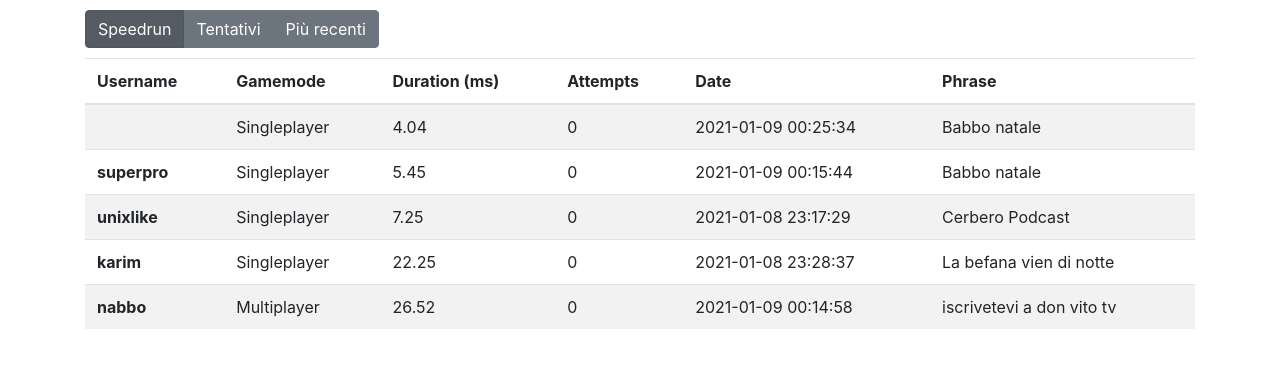
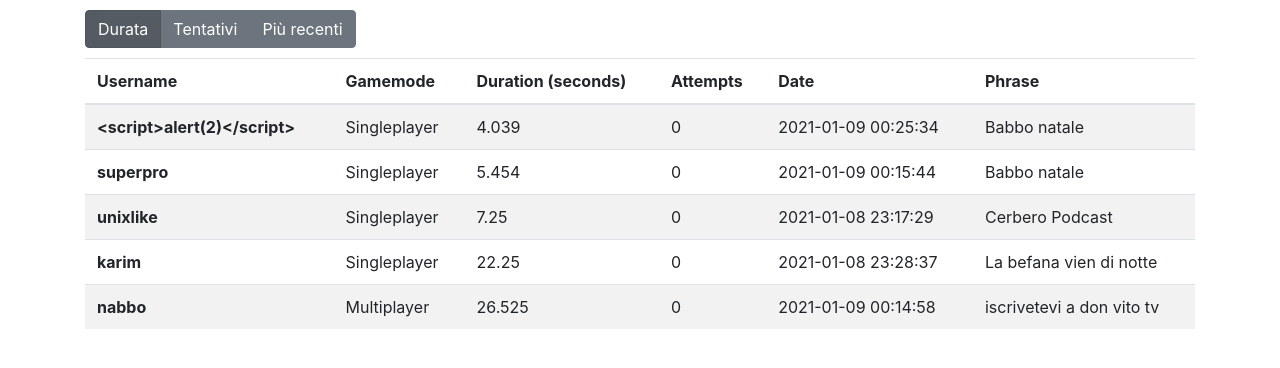
Before and after one commit to asdrubalini/Hangman-Game, a PHP site: page /leaderboard.php in a window 1280 px wide. Shown: the part 56-424 px from the top of the page. Run offline with PHP 8.4, Linux system fonts and the light colour scheme; some libraries are stand-ins or nearby versions.

Commit message:
small fixes

```diff
--- a/leaderboard.php
+++ b/leaderboard.php
@@ -21,7 +21,7 @@ $data = database_fetch_results($sort);
         <div class="row">
             <div class="col">
                 <div class="btn-group btn-group-toggle" data-toggle="Sort">
-                    <label id="duration" class="selector btn btn-secondary <?php echo $sort === 'duration' ? 'active' : '' ?>"">Speedrun</label>
+                    <label id="duration" class="selector btn btn-secondary <?php echo $sort === 'duration' ? 'active' : '' ?>"">Durata</label>
                     <label id="attempts" class="selector btn btn-secondary <?php echo $sort === 'attempts' ? 'active' : '' ?>">Tentativi</label>
                     <label id="date" class="selector btn btn-secondary <?php echo $sort === 'date' ? 'active' : '' ?>"">Più recenti</label>
                 </div>
@@ -36,7 +36,7 @@ $data = database_fetch_results($sort);
                         <tr>
                             <th scope="col">Username</th>
                             <th scope="col">Gamemode</th>
-                            <th scope="col">Duration (ms)</th>
+                            <th scope="col">Duration (seconds)</th>
                             <th scope="col">Attempts</th>
                             <th scope="col">Date</th>
                             <th scope="col">Phrase</th>
@@ -47,12 +47,12 @@ $data = database_fetch_results($sort);
 
                         <?php foreach ($data as $row) : ?>
                             <tr>
-                                <th scope="row"><?php echo $row["username"] ?></th>
+                                <th scope="row"><?php echo htmlspecialchars($row["username"]) ?></th>
                                 <td><?php echo ucwords($row["gamemode"]) ?></td>
-                                <td><?php echo round($row["duration"], 2) ?></td>
+                                <td><?php echo round($row["duration"], 3) ?></td>
                                 <td><?php echo $row["attempts"] ?></td>
                                 <td><?php echo date("Y-m-d H:i:s", $row["date"]) ?></td>
-                                <td><?php echo $row["phrase"] ?></td>
+                                <td><?php echo htmlspecialchars($row["phrase"]) ?></td>
                             </tr>
                         <?php endforeach ?>
 
```
Also changed, not shown: storage/database.db.
